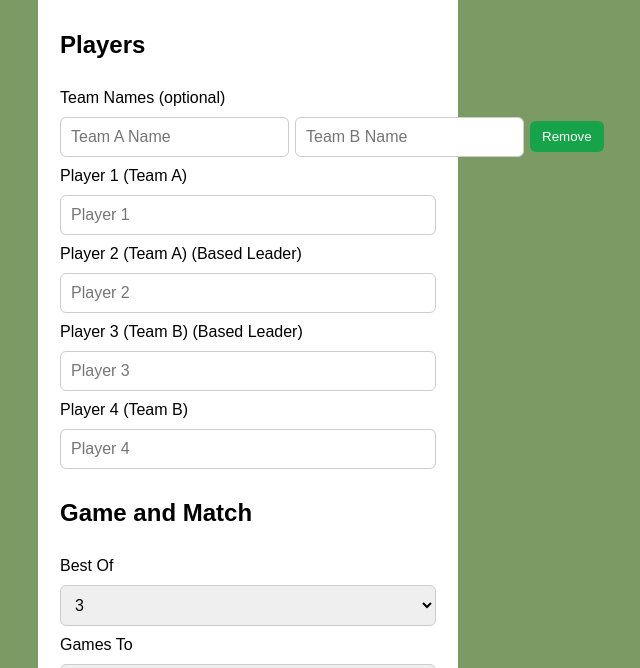
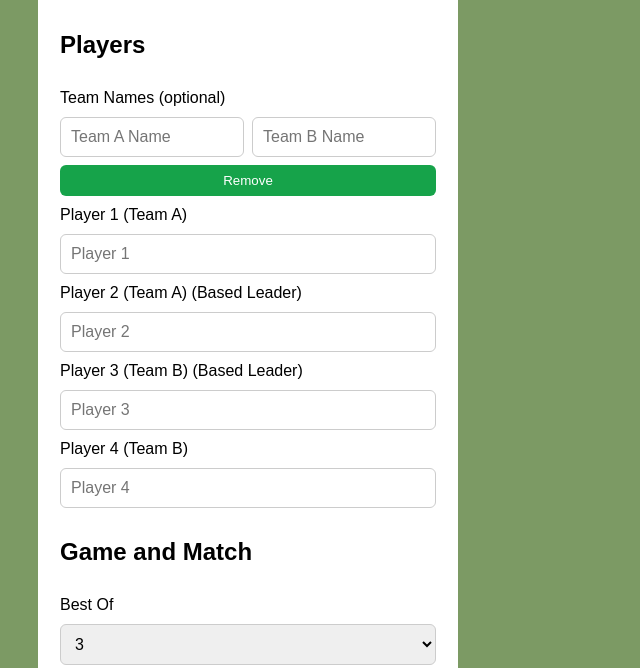
Before and after one commit to zylrey/pickleball-scorer, a plain HTML site: page index.html in a window 1280 px wide. Both pictures are taken after a click on the button "Add". Shown: the part 131-799 px from the top of the page, without its empty margins (392-1032 px from the left). Drawn offline with nearby package versions, Linux system fonts and the light colour scheme.

Commit message:
Fix Small Changes

```diff
--- a/style.css
+++ b/style.css
@@ -463,18 +463,21 @@ font-weight:bold;
 letter-spacing:.5px;
 }
 
+.team-input-row{
+display:flex;
+flex-wrap:wrap;
+gap:8px;
+width:100%;
+}
+
 .team-input-row input{
 display:none;
-flex:1;
-}
-
-.team-input-row{
-display:flex;
-gap:6px;
-align-items:center;
+flex:1 1 calc(50% - 4px);
+min-width:0;
 }
 
 .team-input-row button{
+flex:1 1 100%;
 padding:8px 12px;
 border:none;
 background:#16a34a;
```
